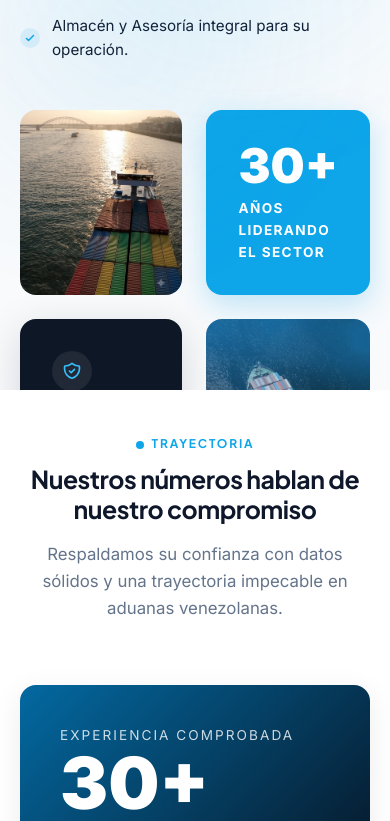
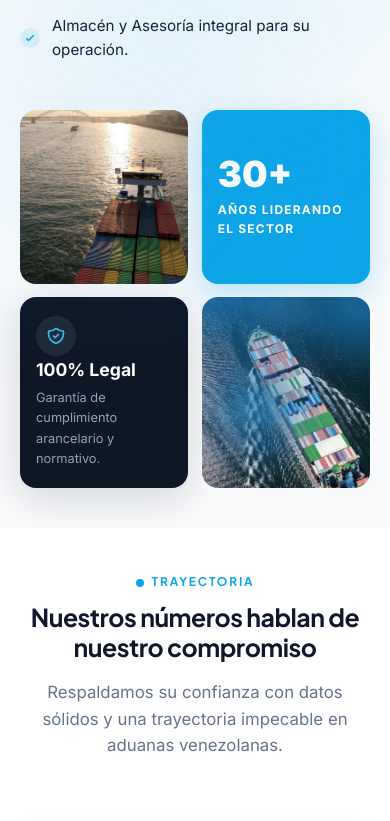
Before and after one commit to soportetecmassivocreativo-bit/TICA-web, a Next.js app: page / in a window 390 px wide. Shown: the part 1817-2638 px from the top of the page. Built offline with nearby package versions, Linux system fonts and the light colour scheme.

Commit message:
Fix image cropping, bento cards height cut-offs, and ports overlapping on mobile

```diff
--- a/src/app/globals.css
+++ b/src/app/globals.css
@@ -589,7 +589,19 @@ font-size:.9rem
 
   /* About section mobile */
   .about-images-grid {
-    height: 240px !important;
+    height: auto !important;
+    grid-template-columns: 1fr 1fr !important;
+    grid-auto-rows: minmax(135px, auto) !important;
+    gap: 0.85rem !important;
+  }
+  .bento-card {
+    padding: 1.15rem 1rem !important;
+  }
+  .bento-stat-number {
+    font-size: 2.25rem !important;
+  }
+  .bento-stat-label {
+    font-size: 0.75rem !important;
   }
 
   /* Services section mobile */
@@ -632,6 +644,22 @@ font-size:.9rem
   /* Ports section mobile */
   .ports-grid {
     grid-template-columns: 1fr !important;
+  }
+  .port-inspector-card {
+    display: flex !important;
+    flex-direction: column !important;
+    padding: 1.5rem 1.25rem !important;
+    gap: 1.5rem !important;
+  }
+
+  /* Testimonials floating badge mobile */
+  .testimonial-floating-card {
+    position: relative !important;
+    bottom: auto !important;
+    left: auto !important;
+    margin-top: 1rem !important;
+    max-width: 100% !important;
+    width: 100% !important;
   }
 
   /* Footer mobile */
--- a/src/components/About.tsx
+++ b/src/components/About.tsx
@@ -253,7 +253,11 @@ export default function About() {
               <Image
                 alt="Container Terminal"
                 fill
-                style={{ objectFit: "cover" }}
+                style={{
+                  objectFit: "cover",
+                  transform: "scale(1.08)",
+                  transformOrigin: "center top",
+                }}
                 sizes="(max-width: 768px) 50vw, 30vw"
                 src="/images/ship-sunset.jpg"
               />
@@ -261,6 +265,7 @@ export default function About() {
 
             {/* Blue Stats Box */}
             <div
+              className="bento-card bento-card-blue"
               style={{
                 backgroundColor: "var(--primary)",
                 color: "var(--white)",
@@ -272,10 +277,14 @@ export default function About() {
                 boxShadow: "0 10px 30px rgba(14, 165, 233, 0.25)",
               }}
             >
-              <div style={{ fontSize: "3rem", fontWeight: 900, lineHeight: 1 }}>
+              <div
+                className="bento-stat-number"
+                style={{ fontSize: "3rem", fontWeight: 900, lineHeight: 1 }}
+              >
                 30+
               </div>
               <div
+                className="bento-stat-label"
                 style={{
                   fontSize: "0.85rem",
                   fontWeight: 700,
@@ -290,6 +299,7 @@ export default function About() {
 
             {/* Dark Card */}
             <div
+              className="bento-card bento-card-dark"
               style={{
                 backgroundColor: "var(--dark-card)",
                 color: "var(--white)",
@@ -354,7 +364,11 @@ export default function About() {
               <Image
                 alt="Customs Office Work"
                 fill
-                style={{ objectFit: "cover" }}
+                style={{
+                  objectFit: "cover",
+                  transform: "scale(1.08)",
+                  transformOrigin: "center top",
+                }}
                 sizes="(max-width: 768px) 50vw, 30vw"
                 src="/images/ship-aerial.jpg"
               />
--- a/src/components/Testimonials.tsx
+++ b/src/components/Testimonials.tsx
@@ -250,13 +250,17 @@ export default function Testimonials() {
               <Image
                 alt="Cargo Ship Navigating"
                 fill
-                style={{ objectFit: "cover" }}
+                style={{
+                  objectFit: "cover",
+                  transform: "scale(1.08)",
+                  transformOrigin: "center top",
+                }}
                 sizes="(max-width: 768px) 100vw, 40vw"
                 src="/images/ship-frontal.jpg"
               />
               {/* Floating Badge Card */}
               <div
-                className="glass-card-dark animate-float"
+                className="glass-card-dark animate-float testimonial-floating-card"
                 style={{
                   position: "absolute",
                   bottom: "2rem",
```
